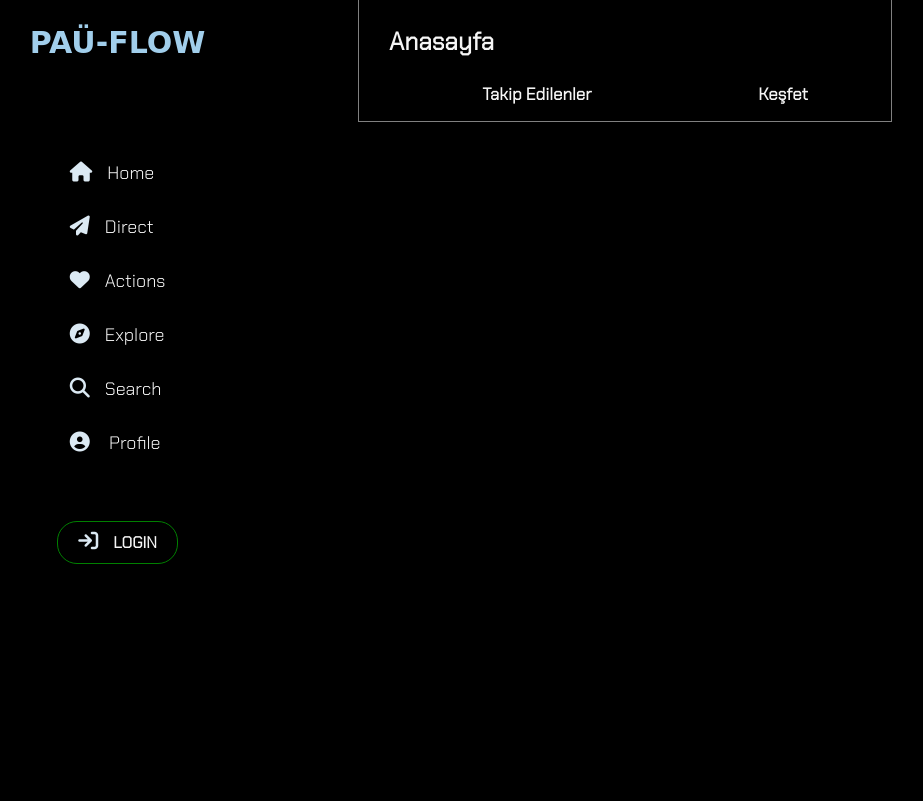
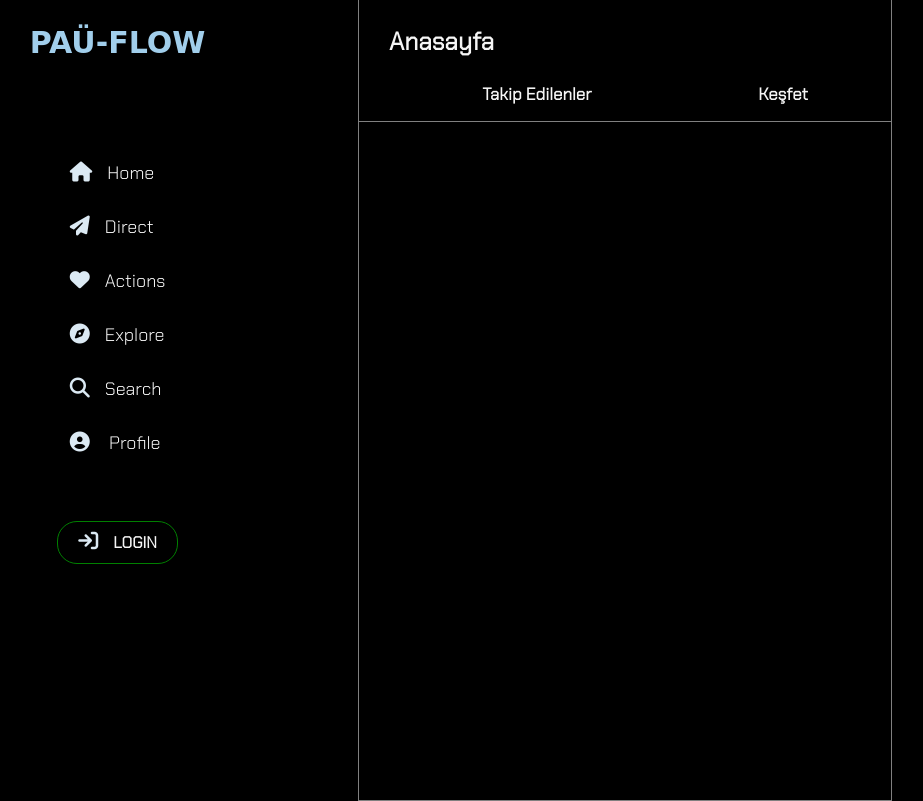
Before and after one commit to ylrmali/django-social-media, a Django app: template mainapp/templates/mainapp/home.html in a window 1280 px wide. Shown: the whole page, without its empty margins (68-991 px from the left). Before the commit the page ends 564 px from the top, so only its background shows below. Run offline with Django 4.2, Linux system fonts and the light colour scheme; the template is opened without the code that fills it, so the values that code supplies are empty; parts of the project's set-up code (start-up, migrations or seed data) failed here and were passed over; some libraries are stand-ins or nearby versions; some web fonts are replaced.

Commit message:
added some styles

```diff
--- a/templates/base.html
+++ b/templates/base.html
@@ -8,6 +8,7 @@
     <meta http-equiv="X-UA-Compatible" content="ie=edge">
     <link rel="stylesheet" href={% static 'accountapplication/css/navbar.css' %}>
     <link rel="stylesheet" href={% static 'accountapplication/css/main.css' %}>
+    <link rel="stylesheet" href={% static 'mainapp/css/search.css' %}>
     {% block style %}
     {% endblock %}
     <title>Pau-Flow</title>
@@ -18,7 +19,7 @@
         <div class="col-md-4">
             {% include 'partials/_navbar.html' %}
         </div>
-        <div class="col-md-5" style="border-left: 1px solid grey;border-right: 1px solid grey;">
+        <div class="col-md-5" style="border-left: 1px solid grey;border-right: 1px solid grey;border-bottom:1px solid grey;min-height:100vh;">
             {% block content %}
 
             {% endblock %}
@@ -34,9 +35,11 @@
 
     {% block scripts %}
     {% endblock%}
+    <script src="https://code.jquery.com/jquery-3.6.0.min.js"></script>
     <!-- fontawesome/ htmx/ navbar scripts -->
     <script src="https://kit.fontawesome.com/5bec9f942b.js" crossorigin="anonymous"></script>
     <script src="https://unpkg.com/htmx.org@1.8.6"></script>
     <script src={% static 'accountapplication/js/navbar.js' %}></script>
+    <script src={% static 'mainapp/js/search.js' %}></script>
 </body>
 </html>
```
